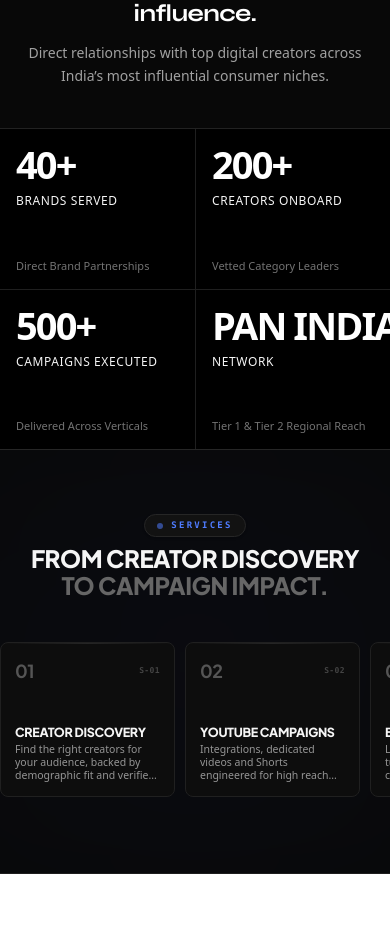
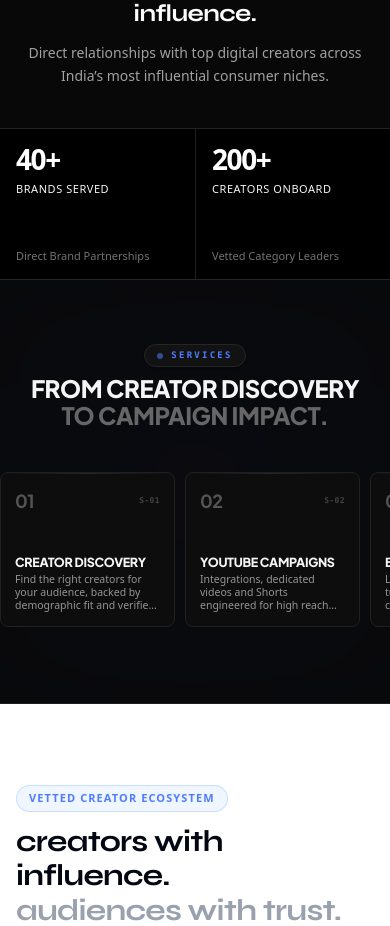
Before and after one commit to taslimarif452/CreatosSyncMedia, a React (Vite) app: page / in a window 390 px wide. Shown: the part 1000-1926 px from the top of the page. Built offline with nearby package versions, Linux system fonts and the light colour scheme; no server answers; the database is empty.

Commit message:
feat: update metrics component for mobile scrolling
Implement horizontal scrolling for metrics on mobile devices by replacing the 2x2 grid with a flex container and adding utility classes to hide scrollbars.

```diff
--- a/src/components/Metrics.tsx
+++ b/src/components/Metrics.tsx
@@ -87,9 +87,9 @@ export const Metrics: React.FC = () => {
         </div>
       </div>
 
-      {/* 4-Metric Container: Equal Widths for All 4 Cards */}
+      {/* 4-Metric Container: 2 Cards visible at once on Mobile (horizontal scroll), 4-Col Grid on Desktop */}
       <div className="w-full border-t border-[#222222] bg-black">
-        <div className="w-full grid grid-cols-2 lg:grid-cols-4">
+        <div className="w-full flex lg:grid lg:grid-cols-4 overflow-x-auto no-scrollbar [scrollbar-width:none] [-ms-overflow-style:none] [&::-webkit-scrollbar]:hidden snap-x snap-mandatory">
           {METRICS_DATA.map((item, index) => {
             // Calculate dynamic animated value if numerical
             let displayVal = item.value;
@@ -101,27 +101,23 @@ export const Metrics: React.FC = () => {
             return (
               <div
                 key={item.id}
-                className={`group min-h-[160px] sm:min-h-[210px] md:min-h-[260px] lg:min-h-[280px] p-4 sm:p-6 lg:p-4 xl:p-8 2xl:p-10 flex flex-col justify-between text-left items-start transition-all duration-200 hover:bg-[#0a0a0a] cursor-pointer ${
-                  index % 2 !== 0 ? 'border-l border-[#1F1F1F]' : ''
-                } ${
-                  index >= 2 ? 'border-t lg:border-t-0 border-[#1F1F1F]' : ''
-                } ${
-                  index !== 0 ? 'lg:border-l border-[#1F1F1F]' : ''
+                className={`group w-1/2 min-w-[50%] max-w-[50%] lg:w-auto lg:min-w-0 lg:max-w-none flex-shrink-0 lg:flex-shrink snap-start min-h-[150px] sm:min-h-[190px] md:min-h-[240px] lg:min-h-[280px] p-3.5 min-[380px]:p-4 sm:p-6 lg:p-4 xl:p-8 2xl:p-10 flex flex-col justify-between text-left items-start transition-all duration-200 hover:bg-[#0a0a0a] cursor-pointer ${
+                  index !== 0 ? 'border-l border-[#1F1F1F]' : ''
                 }`}
               >
                 {/* Top Section: Large Number + Uppercase Label */}
                 <div className="w-full text-left">
-                  <div className="text-[34px] min-[380px]:text-[38px] sm:text-[48px] md:text-[60px] font-bold text-[#FFFFFF] group-hover:text-[#4F7CFF] transition-colors duration-200 tracking-tighter sm:tracking-tight leading-none whitespace-nowrap">
+                  <div className="text-[22px] min-[360px]:text-[25px] min-[390px]:text-[28px] sm:text-[38px] md:text-[50px] lg:text-[60px] font-bold text-[#FFFFFF] group-hover:text-[#4F7CFF] transition-colors duration-200 tracking-tighter sm:tracking-tight leading-none whitespace-nowrap">
                     {displayVal}
                   </div>
-                  <div className="text-xs sm:text-sm font-medium text-[#F5F5F5] group-hover:text-[#4F7CFF] transition-colors duration-200 uppercase tracking-wider mt-2.5 sm:mt-3.5">
+                  <div className="text-[10px] min-[360px]:text-[11px] sm:text-xs md:text-sm font-medium text-[#F5F5F5] group-hover:text-[#4F7CFF] transition-colors duration-200 uppercase tracking-wider mt-2 sm:mt-3.5">
                     {item.label}
                   </div>
                 </div>
 
                 {/* Bottom Section: Clean Sublabel without underline/border */}
-                <div className="w-full mt-4 sm:mt-6">
-                  <div className="text-[10px] min-[380px]:text-[11px] sm:text-xs md:text-sm text-[#737373] group-hover:text-[#A3A3A3] transition-colors duration-200 leading-snug">
+                <div className="w-full mt-3 sm:mt-6">
+                  <div className="text-[10px] min-[360px]:text-[11px] sm:text-xs md:text-sm text-[#737373] group-hover:text-[#A3A3A3] transition-colors duration-200 leading-snug">
                     {item.sublabel}
                   </div>
                 </div>
--- a/src/index.css
+++ b/src/index.css
@@ -71,3 +71,14 @@
 .animate-marquee:hover {
   animation-play-state: paused;
 }
+
+/* Hide scrollbar utility */
+.no-scrollbar::-webkit-scrollbar {
+  display: none !important;
+  width: 0 !important;
+  height: 0 !important;
+}
+.no-scrollbar {
+  -ms-overflow-style: none !important;
+  scrollbar-width: none !important;
+}
```
